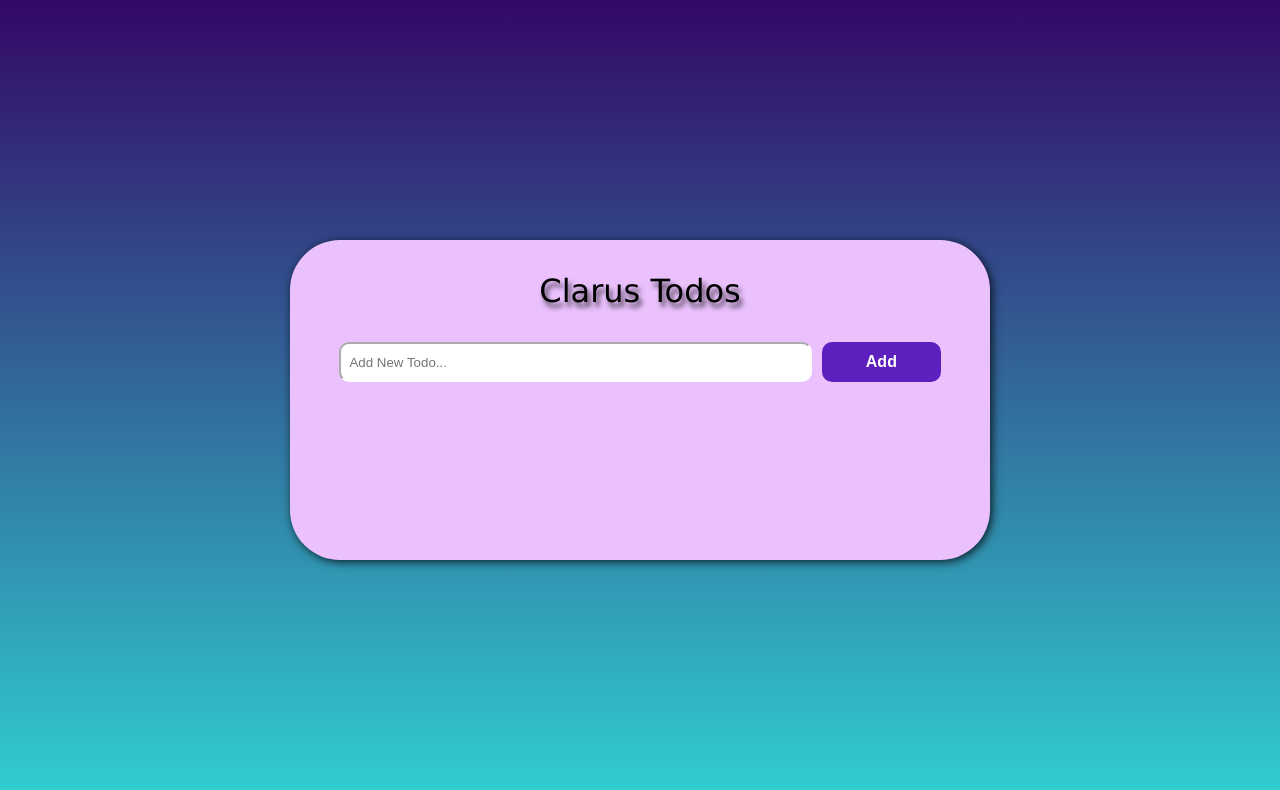
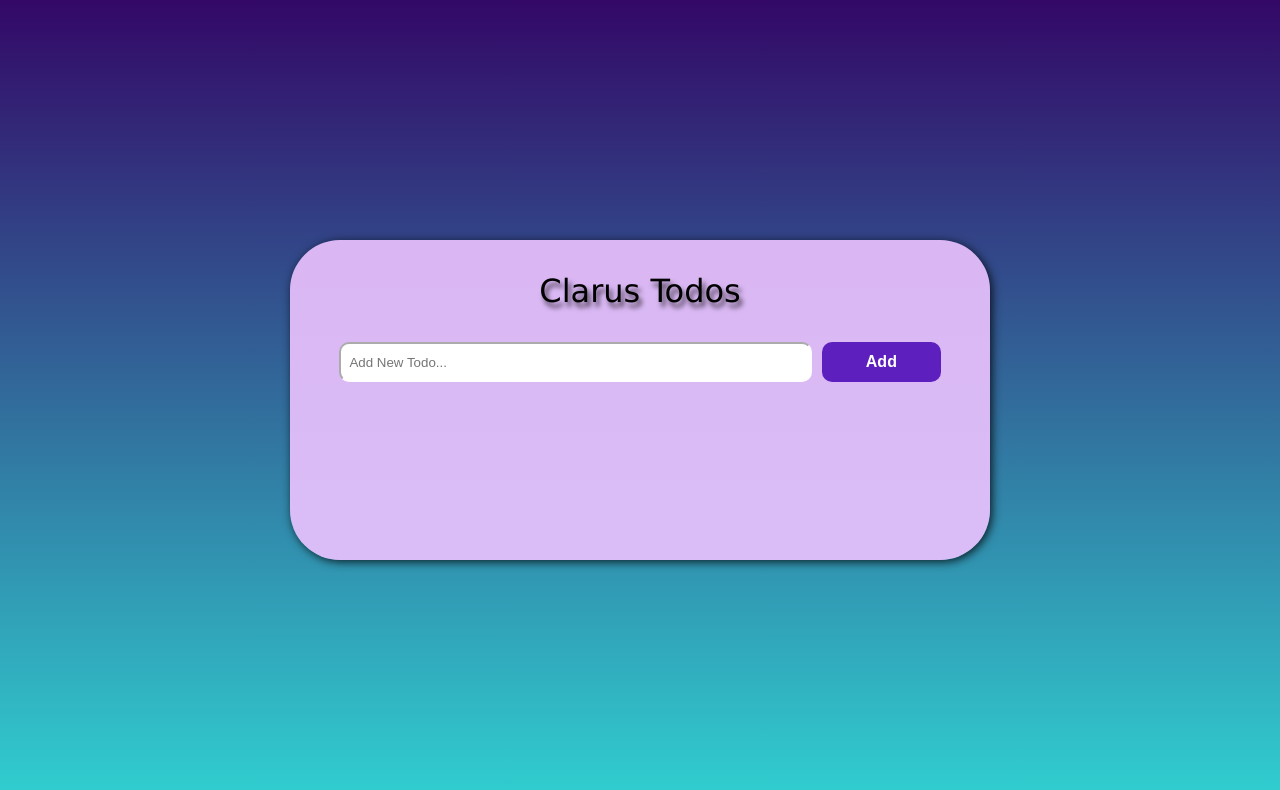
Before and after one commit to szrokmn/todo_list_clarusway, a plain HTML site: page index.html in a window 1280 px wide. Drawn offline with Linux system fonts and the light colour scheme.

Commit message:
css revision

```diff
--- a/style.css
+++ b/style.css
@@ -18,7 +18,7 @@
     min-height: 40vh;
     border-radius: 50px;
     box-shadow: 2px 2px 10px rgba(0, 0, 0, 0.8);
-    background-color: rgb(234, 193, 253);
+    background-color: rgba(234, 193, 253, 0.918);
     display: flex;
     flex-direction: column;
     align-items: center;
```
